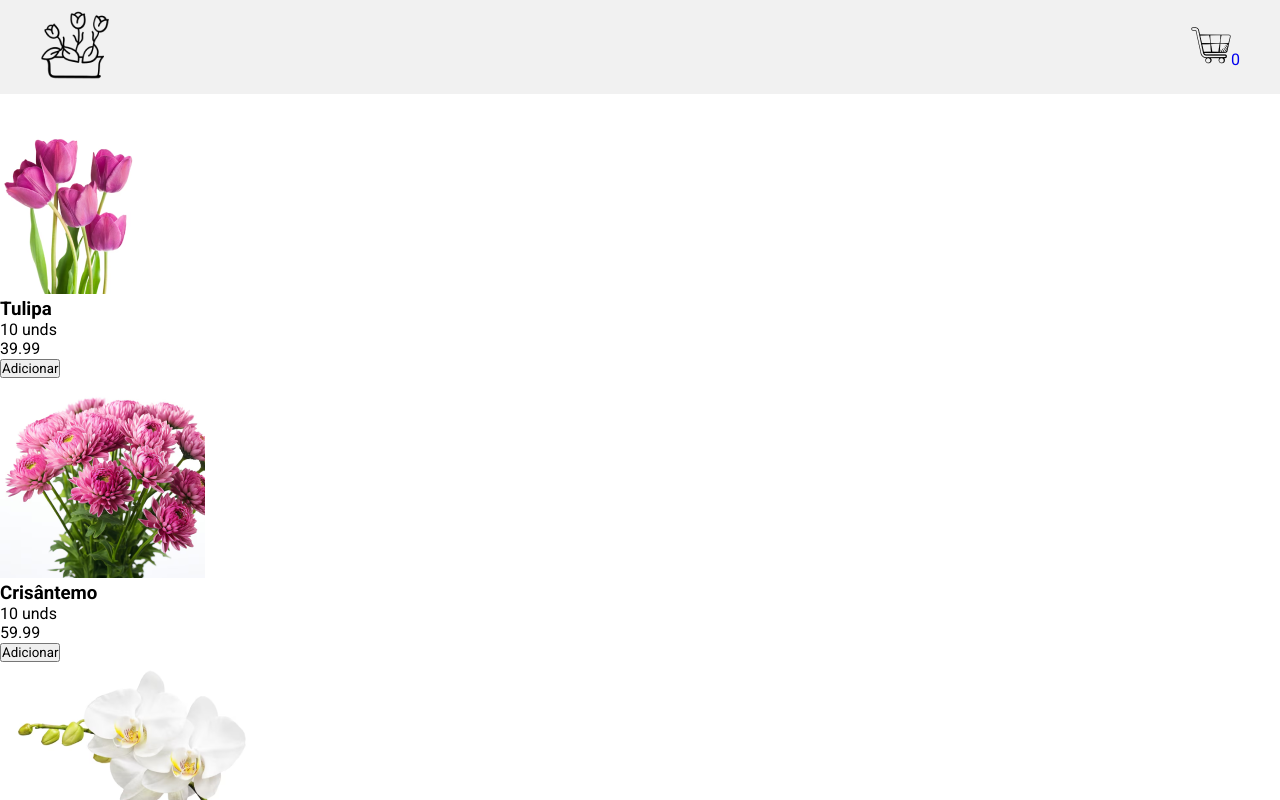
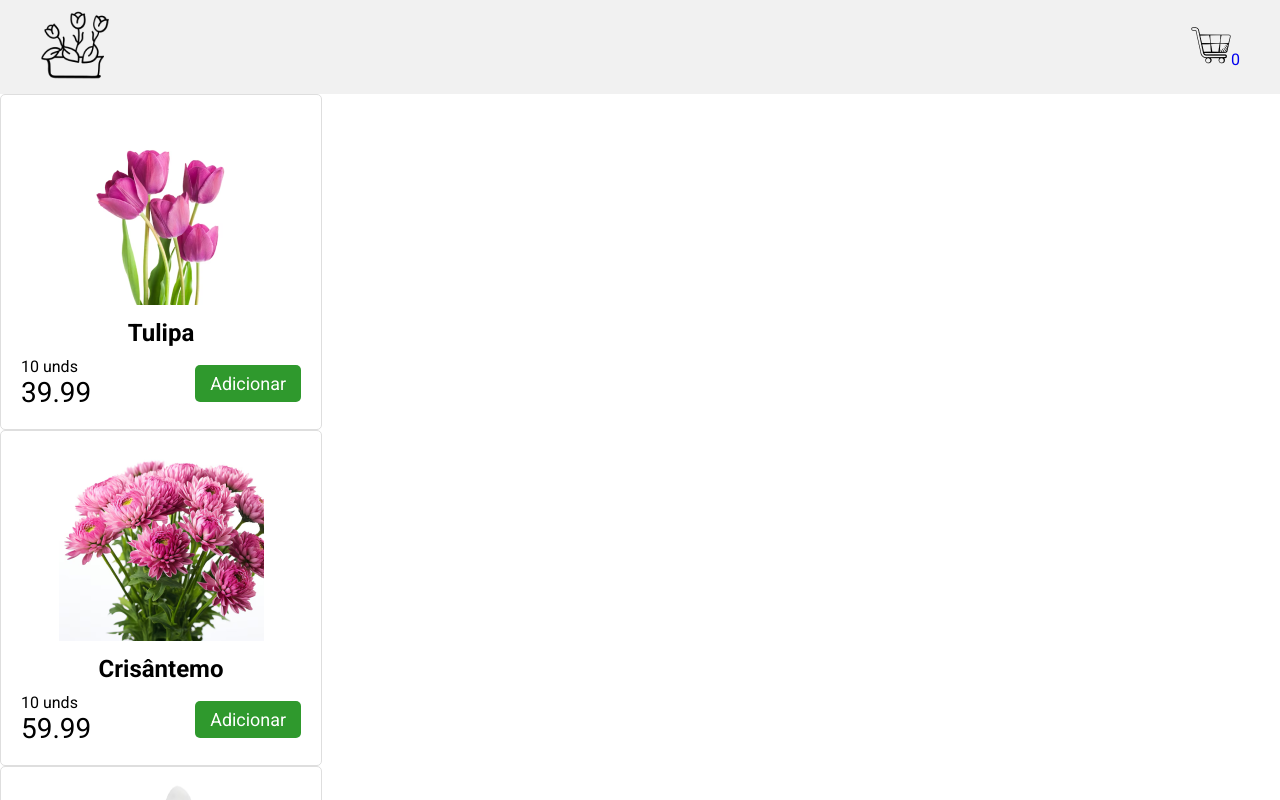
Before and after one commit to TomazdaCosta/Floricultura, a React (Vite) app in the folder floricultura/: page / in a window 1280 px wide. Shown: the top 800 px of the page. Built offline with nearby package versions, Linux system fonts and the light colour scheme.

Commit message:
Criada a estilização dos cards de produtos

```diff
--- a/floricultura/src/components/card/Card.jsx
+++ b/floricultura/src/components/card/Card.jsx
@@ -1,20 +1,23 @@
 import { useContext } from "react"
 import { Context } from "../../contexts/Context"
+import styles from './Card.module.css'
 
 export default function Card({id, img, nome, preco}) {
   const { addQuantidadeCarrinho } = useContext(Context)
 
   return (
-    <div>
-      <img src={img} alt={nome} />
-      <h3>{nome}</h3>
-      <div>
+    <div className={styles.card}>
+      <div className={styles.imgTitulo}>
+        <img src={img} alt={nome} />
+        <h3>{nome}</h3>
+      </div>
+      <div className={styles.precoQuantidade}>
         <div>
           <p>10 unds</p>
-          <p>{preco}</p>
+          <p className={styles.preco}>{preco}</p>
         </div>
         <div>
-          <button onClick={() => addQuantidadeCarrinho(id, img, nome, preco)}>Adicionar</button>
+          <button className={styles.botaoAdicionar} onClick={() => addQuantidadeCarrinho(id, img, nome, preco)}>Adicionar</button>
         </div>
       </div>
     </div>
--- /dev/null
+++ b/floricultura/src/components/card/Card.module.css
@@ -0,0 +1,38 @@
+.card {
+  border: 1px solid #DEDEDE;
+  display: grid;
+  max-width: 300px;
+  border-radius: 5px;
+  padding: 10px;
+}
+
+.imgTitulo {
+  justify-self: center;
+  text-align: center;
+}
+
+.imgTitulo h3 {
+  font-size: 1.5rem;
+  margin-top: 10px;
+}
+
+.precoQuantidade {
+  display: flex;
+  padding: 10px;
+  align-items: center;
+  justify-content: space-between;
+}
+
+.precoQuantidade .preco {
+  font-size: 1.75rem;
+}
+
+.botaoAdicionar {
+  border: none;
+  background-color: #2F992D;
+  color: #fff;
+  padding: 8px 15px;
+  border-radius: 5px;
+  font-size: 1.12rem;
+  cursor: pointer;
+}
```
